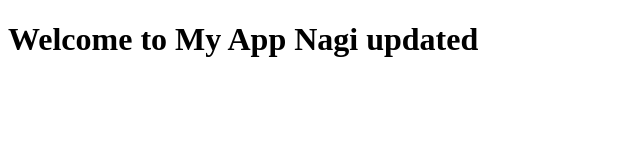
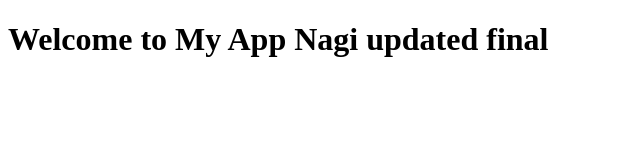
Before and after one commit to NagiReddy555/maven_jenkins, a plain HTML site: page src/webapp/index.html in a window 1280 px wide. Shown: the whole page, without its empty margins (0-640 px from the left). Drawn offline with Linux system fonts and the light colour scheme.

Commit message:
final Update index.html

```diff
--- a/src/webapp/index.html
+++ b/src/webapp/index.html
@@ -5,6 +5,6 @@
     <title>Welcome</title>
 </head>
 <body>
-    <h1>Welcome to My App Nagi updated</h1>
+    <h1>Welcome to My App Nagi updated final</h1>
 </body>
 </html>
```
